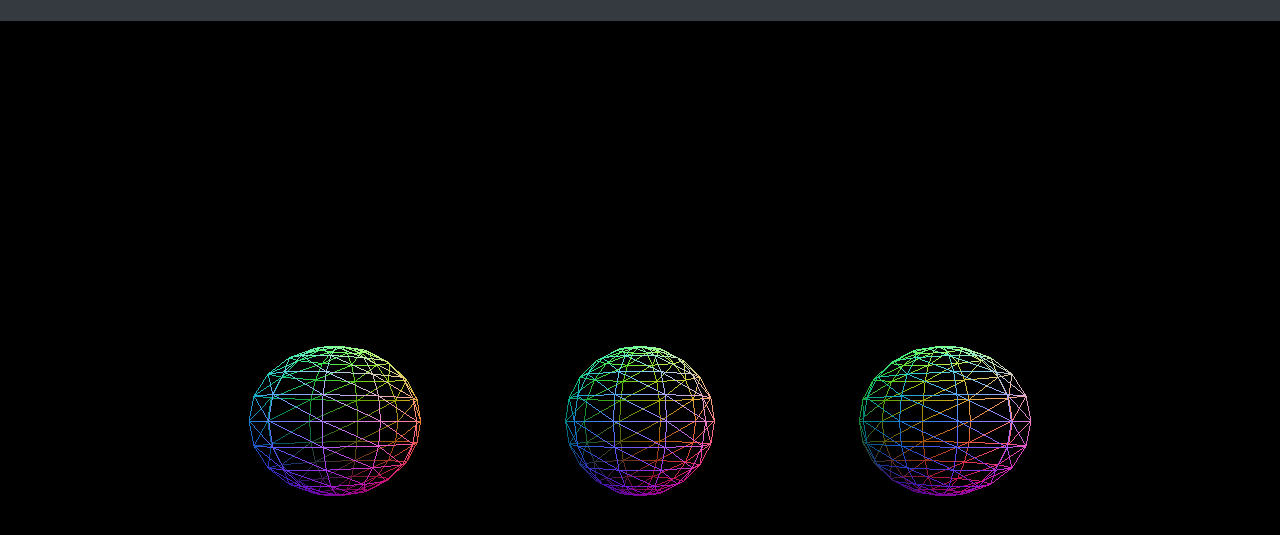
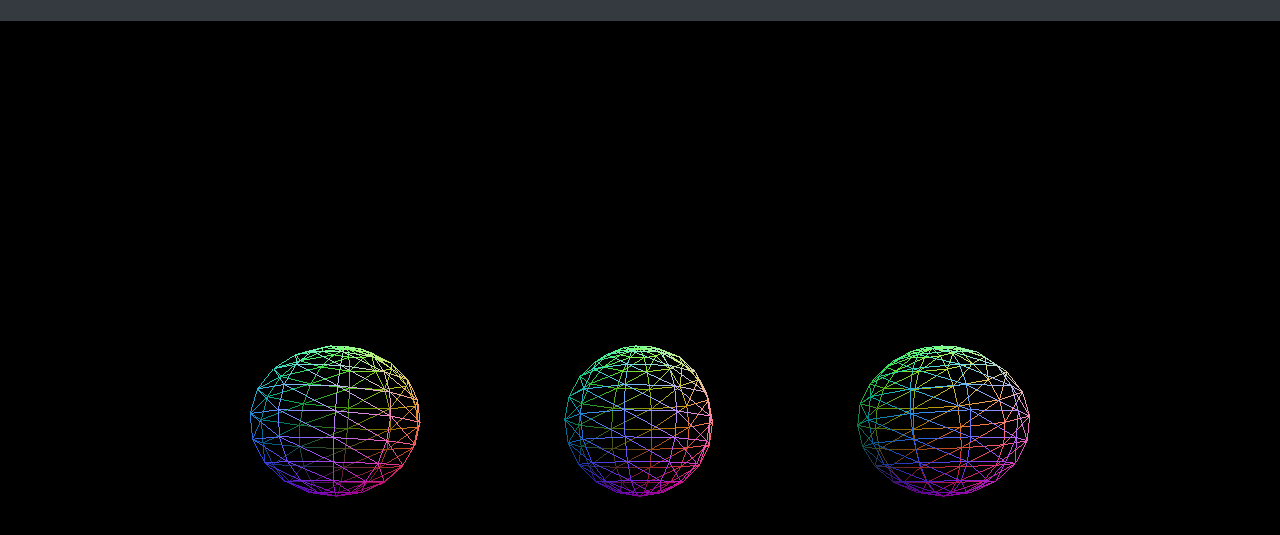
Before and after one commit to HenryJavangwe/three.js, a plain HTML site: page spheres.html in a window 1280 px wide. Shown: the part 67-602 px from the top of the page. Drawn offline with nearby package versions, Linux system fonts and the light colour scheme.

Commit message:
added an a rotation tpo the spheres and animated them all.

```diff
--- a/spheres.html
+++ b/spheres.html
@@ -68,6 +68,14 @@
 
              const animate = () => {
                 requestAnimationFrame( animate );
+                sphere.rotation.x += 0.01;
+                sphere.rotation.y += 0.01;
+
+                sphere2.rotation.x += 0.01;
+                sphere2.rotation.y += 0.01;//animated the sphere to have them rotating.
+
+                sphere3.rotation.x += 0.01;
+                sphere3.rotation.y += 0.01;
 
                 // cube.rotation.x += 0.01;
                 // cube.rotation.y += 0.01;
```
